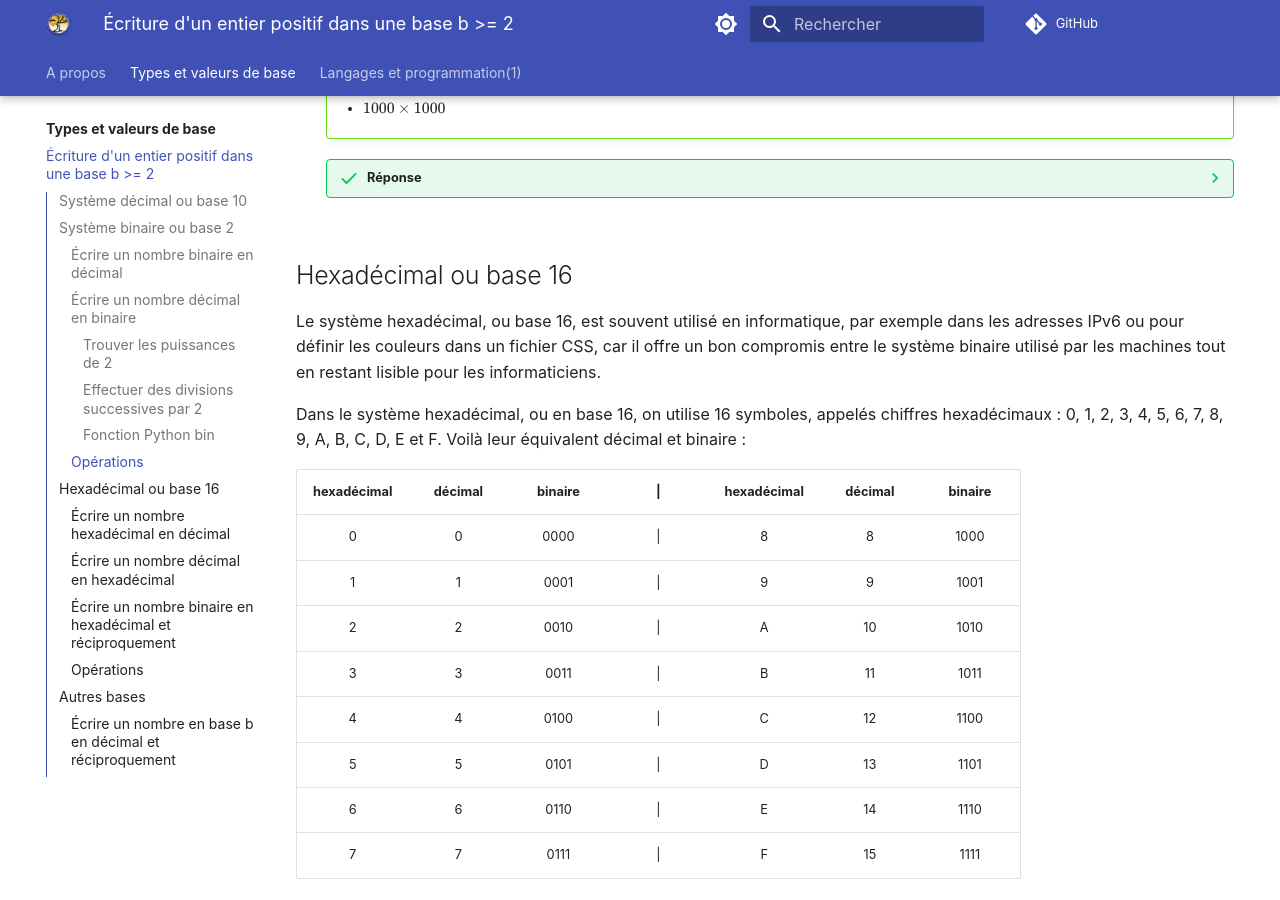
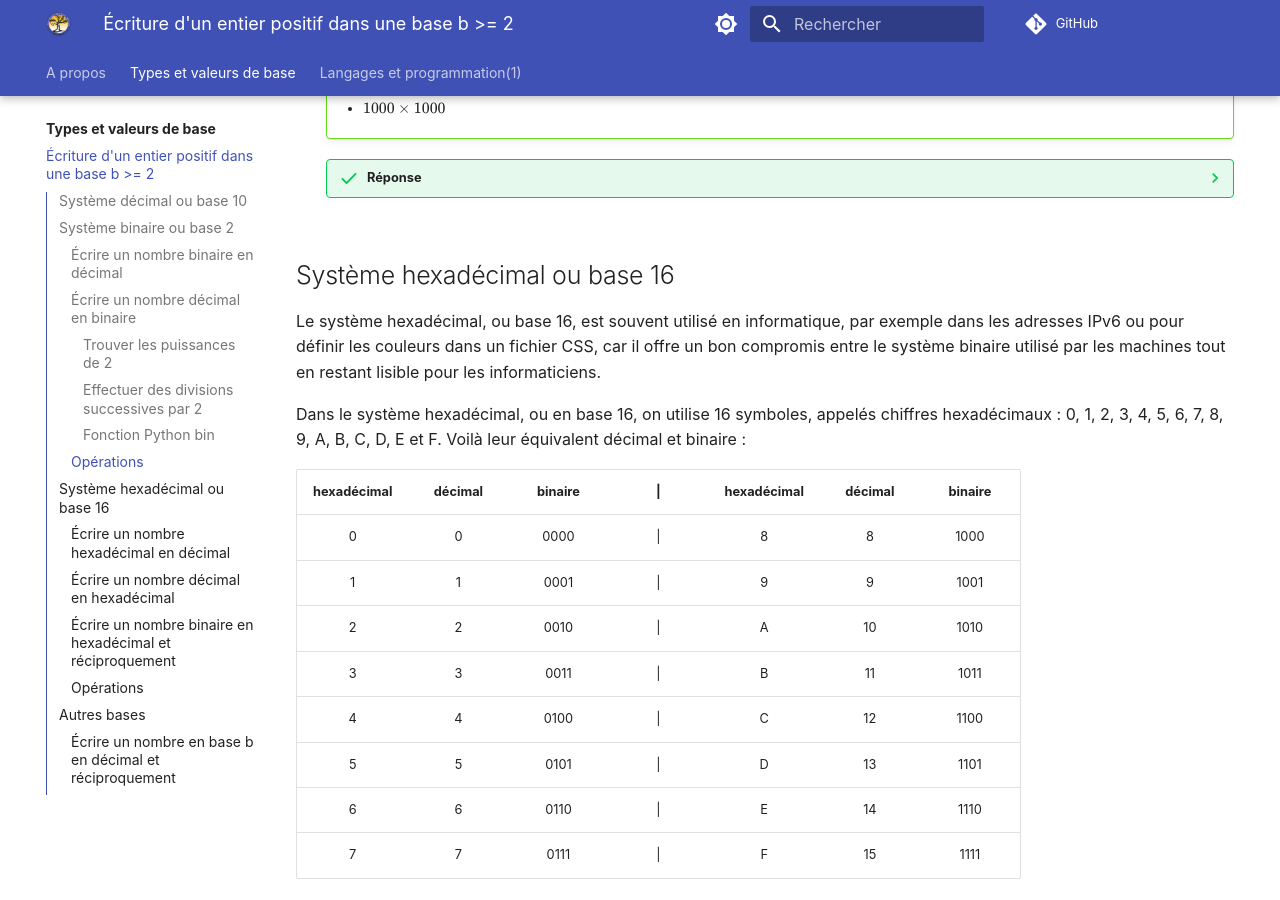
Before and after one commit to eipaca/NSI-1, an MkDocs documentation site: the page built from docs/types-et-valeurs-de-base/1-ecriture-entier-positif-en-base-b.md, in a window 1280 px wide and 900 px high, scrolled down 13049 px. Built offline with MkDocs 1.6.1 and Material for MkDocs 9.7.7, drawn with Linux system fonts in a browser that asks for light colours; emoji names are drawn with the system emoji font; comment, search, counter and statistics services are not loaded.

Commit message:
Add files via upload

```diff
--- a/docs/types-et-valeurs-de-base/1-ecriture-entier-positif-en-base-b.md
+++ b/docs/types-et-valeurs-de-base/1-ecriture-entier-positif-en-base-b.md
@@ -671,7 +671,7 @@ Les quatre opérations de base (addition, soustraction, multiplication et divisi
 
 
 
-## Hexadécimal ou base 16
+## Système hexadécimal ou base 16
 
 Le système hexadécimal, ou base 16, est souvent utilisé en informatique, par exemple dans les adresses IPv6 ou pour définir les couleurs dans un fichier CSS, car il offre un bon compromis entre le système binaire utilisé par les machines tout en restant lisible pour les informaticiens.
 
```
